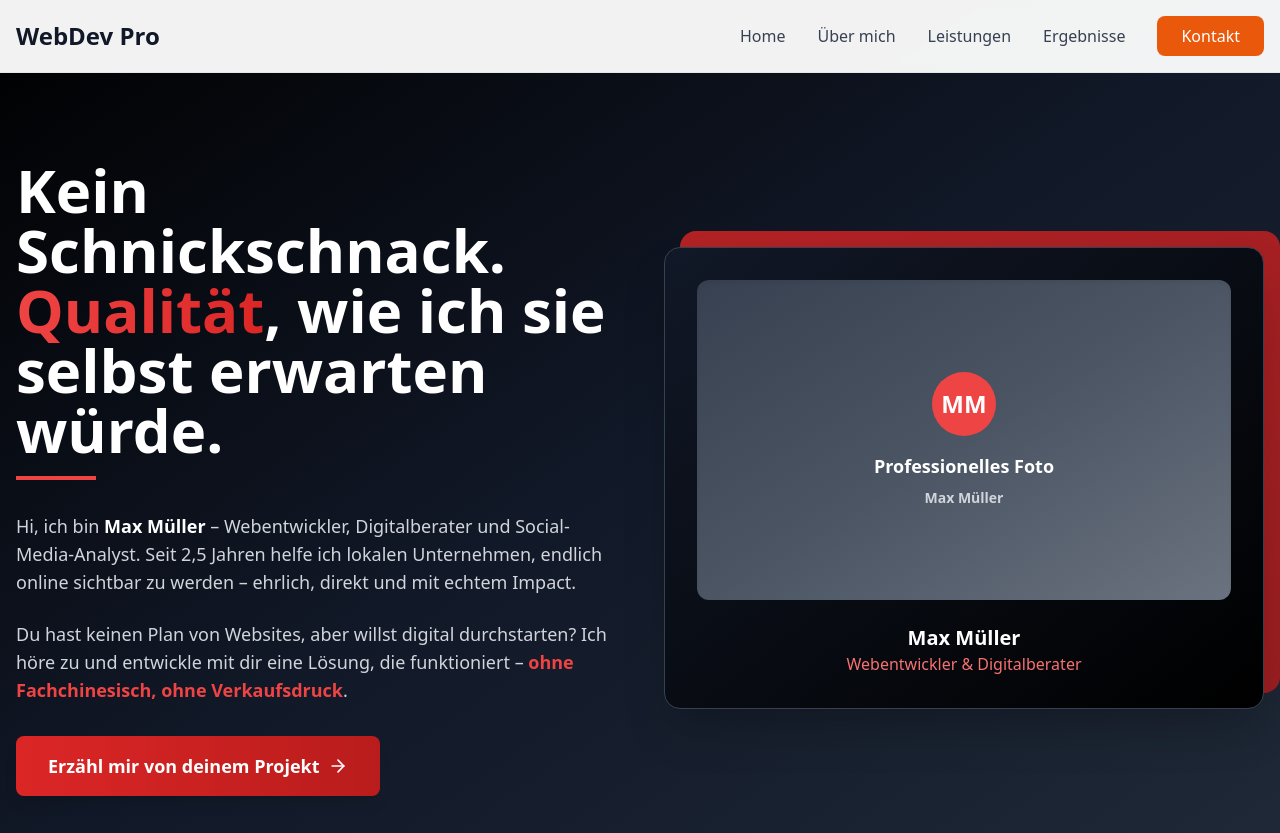
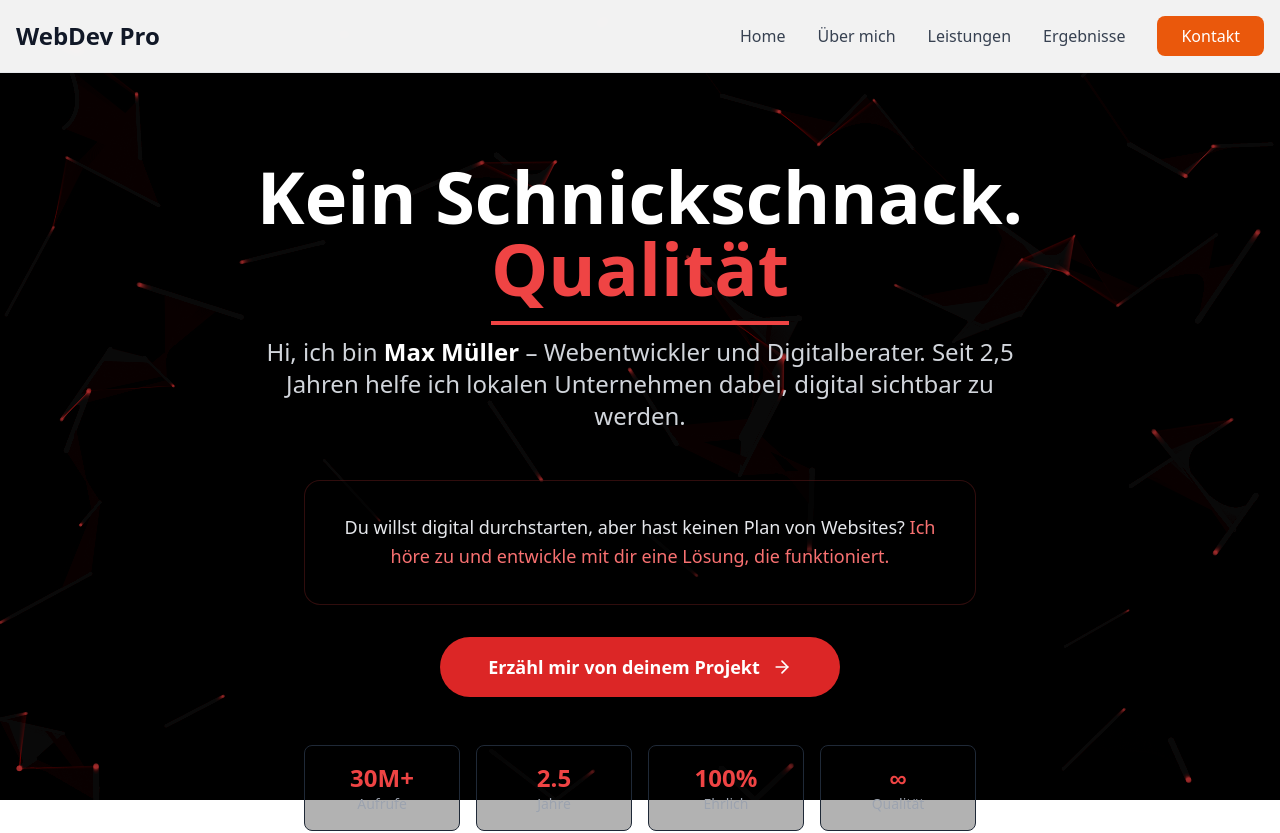
Before and after one commit to acevin1/Cevs-SaaS, a React (Vite) app: page / in a window 1280 px wide. Shown: the top 833 px of the page. Built offline with nearby package versions, Linux system fonts and the light colour scheme.

Commit message:
Refactor: Implement dynamic cursor-based background
- Added a dynamic background effect that reacts to the cursor's position.
- Refactored the Hero section for a more direct and minimalist design.
- Updated the Hero section's background to a black/red color scheme.

```diff
--- /dev/null
+++ b/src/components/DynamicBackground.tsx
@@ -0,0 +1,128 @@
+
+import { useEffect, useRef } from 'react';
+
+const DynamicBackground = () => {
+  const canvasRef = useRef<HTMLCanvasElement>(null);
+  const animationRef = useRef<number>();
+  const mousePos = useRef({ x: 0, y: 0 });
+  const particles = useRef<Array<{
+    x: number;
+    y: number;
+    vx: number;
+    vy: number;
+    size: number;
+    opacity: number;
+  }>>([]);
+
+  useEffect(() => {
+    const canvas = canvasRef.current;
+    if (!canvas) return;
+
+    const ctx = canvas.getContext('2d');
+    if (!ctx) return;
+
+    const resizeCanvas = () => {
+      canvas.width = window.innerWidth;
+      canvas.height = window.innerHeight;
+    };
+
+    const handleMouseMove = (e: MouseEvent) => {
+      mousePos.current = { x: e.clientX, y: e.clientY };
+    };
+
+    // Initialize particles
+    const initParticles = () => {
+      particles.current = [];
+      for (let i = 0; i < 50; i++) {
+        particles.current.push({
+          x: Math.random() * canvas.width,
+          y: Math.random() * canvas.height,
+          vx: (Math.random() - 0.5) * 0.5,
+          vy: (Math.random() - 0.5) * 0.5,
+          size: Math.random() * 2 + 1,
+          opacity: Math.random() * 0.5 + 0.1
+        });
+      }
+    };
+
+    const animate = () => {
+      ctx.fillStyle = 'rgba(0, 0, 0, 0.05)';
+      ctx.fillRect(0, 0, canvas.width, canvas.height);
+
+      particles.current.forEach((particle, index) => {
+        // Update particle position
+        particle.x += particle.vx;
+        particle.y += particle.vy;
+
+        // Boundary check
+        if (particle.x < 0 || particle.x > canvas.width) particle.vx *= -1;
+        if (particle.y < 0 || particle.y > canvas.height) particle.vy *= -1;
+
+        // Mouse interaction
+        const dx = mousePos.current.x - particle.x;
+        const dy = mousePos.current.y - particle.y;
+        const distance = Math.sqrt(dx * dx + dy * dy);
+
+        if (distance < 150) {
+          const force = (150 - distance) / 150;
+          particle.vx += (dx / distance) * force * 0.02;
+          particle.vy += (dy / distance) * force * 0.02;
+          particle.opacity = Math.min(0.8, particle.opacity + force * 0.02);
+        } else {
+          particle.opacity = Math.max(0.1, particle.opacity - 0.01);
+        }
+
+        // Draw particle
+        ctx.beginPath();
+        ctx.arc(particle.x, particle.y, particle.size, 0, Math.PI * 2);
+        ctx.fillStyle = `rgba(239, 68, 68, ${particle.opacity})`;
+        ctx.fill();
+
+        // Draw connections
+        particles.current.forEach((otherParticle, otherIndex) => {
+          if (index !== otherIndex) {
+            const dx2 = particle.x - otherParticle.x;
+            const dy2 = particle.y - otherParticle.y;
+            const distance2 = Math.sqrt(dx2 * dx2 + dy2 * dy2);
+
+            if (distance2 < 100) {
+              ctx.beginPath();
+              ctx.moveTo(particle.x, particle.y);
+              ctx.lineTo(otherParticle.x, otherParticle.y);
+              ctx.strokeStyle = `rgba(239, 68, 68, ${0.1 * (1 - distance2 / 100)})`;
+              ctx.lineWidth = 0.5;
+              ctx.stroke();
+            }
+          }
+        });
+      });
+
+      animationRef.current = requestAnimationFrame(animate);
+    };
+
+    resizeCanvas();
+    initParticles();
+    animate();
+
+    window.addEventListener('resize', resizeCanvas);
+    window.addEventListener('mousemove', handleMouseMove);
+
+    return () => {
+      if (animationRef.current) {
+        cancelAnimationFrame(animationRef.current);
+      }
+      window.removeEventListener('resize', resizeCanvas);
+      window.removeEventListener('mousemove', handleMouseMove);
+    };
+  }, []);
+
+  return (
+    <canvas
+      ref={canvasRef}
+      className="fixed inset-0 pointer-events-none z-0"
+      style={{ background: 'linear-gradient(135deg, #000000 0%, #1a1a1a 50%, #000000 100%)' }}
+    />
+  );
+};
+
+export default DynamicBackground;
--- a/src/components/HeroSection.tsx
+++ b/src/components/HeroSection.tsx
@@ -1,5 +1,6 @@
 
 import { ArrowRight } from 'lucide-react';
+import DynamicBackground from './DynamicBackground';
 
 const HeroSection = () => {
   const scrollToContact = () => {
@@ -10,59 +11,61 @@ const HeroSection = () => {
   };
 
   return (
-    <section id="home" className="min-h-screen bg-gradient-to-br from-black via-gray-900 to-gray-800 text-white pt-20 overflow-hidden">
-      <div className="container mx-auto px-4 py-20">
-        <div className="grid lg:grid-cols-2 gap-12 items-center">
+    <section id="home" className="min-h-screen relative overflow-hidden pt-20">
+      <DynamicBackground />
+
+      <div className="relative z-10 container mx-auto px-4 py-20">
+        <div className="max-w-4xl mx-auto text-center space-y-12">
           <div className="space-y-8 animate-fade-in">
-            <div className="space-y-4">
-              <h1 className="text-5xl lg:text-6xl font-bold leading-tight animate-scale-in">
-                Kein Schnickschnack.<br />
-                <span className="text-red-500 bg-gradient-to-r from-red-500 to-red-600 bg-clip-text text-transparent">
-                  Qualität
-                </span>, wie ich sie<br />
-                selbst erwarten würde.
-              </h1>
-              <div className="w-20 h-1 bg-red-500 animate-slide-in-right"></div>
-            </div>
+            <h1 className="text-6xl lg:text-7xl font-bold leading-tight text-white">
+              Kein Schnickschnack.
+              <br />
+              <span className="text-red-500 relative">
+                Qualität
+                <div className="absolute -bottom-2 left-0 w-full h-1 bg-red-500 animate-slide-in-right"></div>
+              </span>
+            </h1>
 
-            <div className="space-y-6 text-lg text-gray-300 animate-fade-in delay-300">
-              <p className="hover:text-white transition-colors duration-300">
-                Hi, ich bin <strong className="text-white">Max Müller</strong> – Webentwickler, Digitalberater und Social-Media-Analyst.
-                Seit 2,5 Jahren helfe ich lokalen Unternehmen, endlich online sichtbar zu werden – ehrlich, direkt und mit echtem Impact.
-              </p>
+            <p className="text-xl lg:text-2xl text-gray-300 max-w-3xl mx-auto leading-relaxed animate-fade-in delay-300">
+              Hi, ich bin <span className="text-white font-semibold">Max Müller</span> – Webentwickler und Digitalberater.
+              Seit 2,5 Jahren helfe ich lokalen Unternehmen dabei, digital sichtbar zu werden.
+            </p>
+          </div>
 
-              <p className="hover:text-white transition-colors duration-300">
-                Du hast keinen Plan von Websites, aber willst digital durchstarten? Ich höre zu und entwickle mit dir eine Lösung,
-                die funktioniert – <strong className="text-red-500">ohne Fachchinesisch, ohne Verkaufsdruck</strong>.
+          <div className="space-y-8 animate-fade-in delay-500">
+            <div className="bg-black/50 backdrop-blur-sm border border-red-500/20 rounded-2xl p-8 max-w-2xl mx-auto">
+              <p className="text-lg text-gray-200 leading-relaxed">
+                Du willst digital durchstarten, aber hast keinen Plan von Websites?
+                <span className="text-red-400 font-medium"> Ich höre zu und entwickle mit dir eine Lösung, die funktioniert.</span>
               </p>
             </div>
 
             <button
               onClick={scrollToContact}
-              className="bg-gradient-to-r from-red-600 to-red-700 text-white px-8 py-4 rounded-lg text-lg font-semibold hover:from-red-700 hover:to-red-800 transition-all duration-300 inline-flex items-center gap-2 group shadow-lg hover:shadow-red-500/25 hover:shadow-xl transform hover:scale-105 animate-fade-in delay-500"
+              className="bg-red-600 hover:bg-red-700 text-white px-12 py-4 rounded-full text-lg font-semibold transition-all duration-300 inline-flex items-center gap-3 group shadow-2xl hover:shadow-red-500/25 transform hover:scale-105"
             >
               Erzähl mir von deinem Projekt
               <ArrowRight className="group-hover:translate-x-1 transition-transform duration-300" size={20} />
             </button>
           </div>
 
-          <div className="relative animate-fade-in delay-700">
-            <div className="relative z-10 bg-gradient-to-br from-gray-900 to-black rounded-2xl p-8 shadow-2xl border border-gray-700 hover:border-red-500/50 transition-all duration-500 transform hover:scale-105">
-              <div className="w-full h-80 bg-gradient-to-br from-gray-700 via-gray-600 to-gray-500 rounded-xl flex items-center justify-center text-white text-lg font-semibold shadow-inner">
-                <div className="text-center space-y-2">
-                  <div className="w-16 h-16 bg-red-500 rounded-full mx-auto flex items-center justify-center mb-4">
-                    <span className="text-2xl font-bold">MM</span>
-                  </div>
-                  <div>Professionelles Foto</div>
-                  <div className="text-sm text-gray-300">Max Müller</div>
-                </div>
-              </div>
-              <div className="mt-6 text-center">
-                <h3 className="text-xl font-bold text-white">Max Müller</h3>
-                <p className="text-red-400">Webentwickler & Digitalberater</p>
-              </div>
+          <div className="grid grid-cols-2 md:grid-cols-4 gap-4 max-w-2xl mx-auto animate-fade-in delay-700">
+            <div className="text-center p-4 bg-black/30 backdrop-blur-sm rounded-lg border border-gray-800 hover:border-red-500/50 transition-all duration-300">
+              <div className="text-2xl font-bold text-red-500">30M+</div>
+              <div className="text-sm text-gray-400">Aufrufe</div>
             </div>
-            <div className="absolute -top-4 -right-4 w-full h-full bg-gradient-to-br from-red-600 to-red-700 rounded-2xl z-0 opacity-80"></div>
+            <div className="text-center p-4 bg-black/30 backdrop-blur-sm rounded-lg border border-gray-800 hover:border-red-500/50 transition-all duration-300">
+              <div className="text-2xl font-bold text-red-500">2.5</div>
+              <div className="text-sm text-gray-400">Jahre</div>
+            </div>
+            <div className="text-center p-4 bg-black/30 backdrop-blur-sm rounded-lg border border-gray-800 hover:border-red-500/50 transition-all duration-300">
+              <div className="text-2xl font-bold text-red-500">100%</div>
+              <div className="text-sm text-gray-400">Ehrlich</div>
+            </div>
+            <div className="text-center p-4 bg-black/30 backdrop-blur-sm rounded-lg border border-gray-800 hover:border-red-500/50 transition-all duration-300">
+              <div className="text-2xl font-bold text-red-500">∞</div>
+              <div className="text-sm text-gray-400">Qualität</div>
+            </div>
           </div>
         </div>
       </div>
--- a/src/index.css
+++ b/src/index.css
@@ -129,7 +129,16 @@
       width: 0;
     }
     to {
-      width: 5rem;
+      width: 100%;
+    }
+  }
+
+  @keyframes pulse-glow {
+    0%, 100% {
+      box-shadow: 0 0 20px rgba(239, 68, 68, 0.3);
+    }
+    50% {
+      box-shadow: 0 0 40px rgba(239, 68, 68, 0.6);
     }
   }
 
@@ -145,6 +154,10 @@
     animation: slide-in-right 0.8s ease-out forwards;
   }
 
+  .animate-pulse-glow {
+    animation: pulse-glow 2s ease-in-out infinite;
+  }
+
   .delay-300 {
     animation-delay: 300ms;
   }
@@ -156,4 +169,8 @@
   .delay-700 {
     animation-delay: 700ms;
   }
+
+  .backdrop-blur-sm {
+    backdrop-filter: blur(4px);
+  }
 }
```
